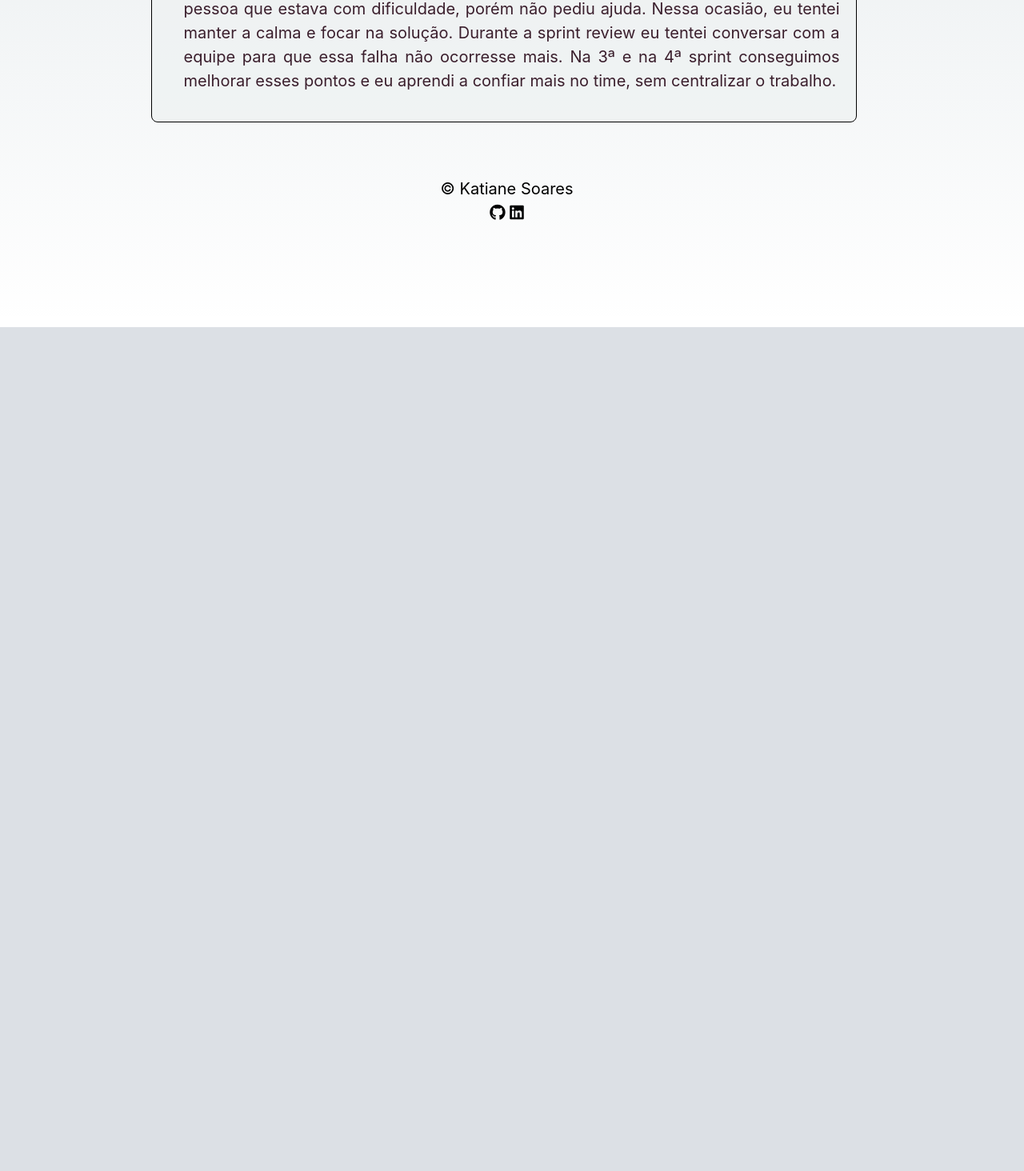
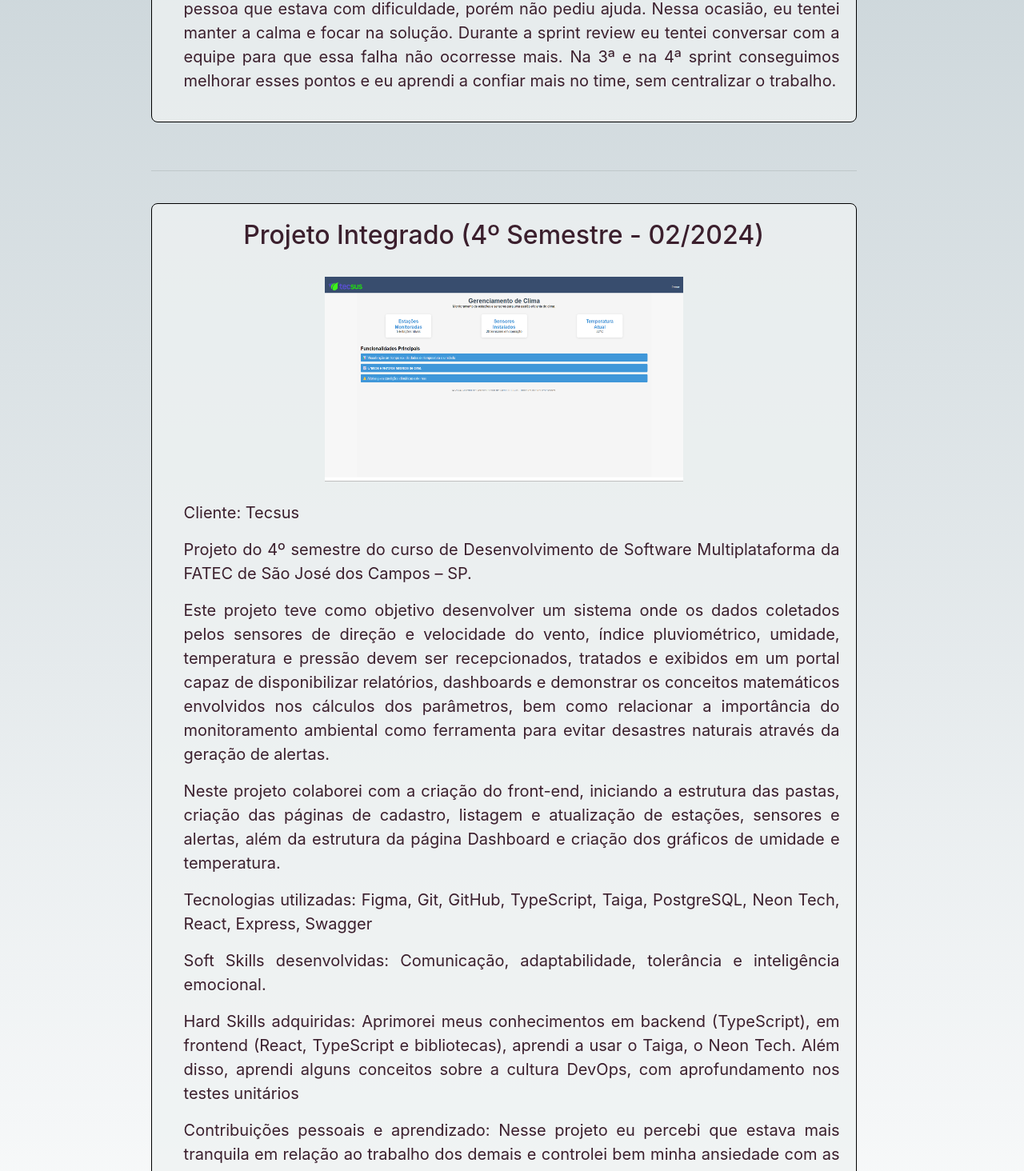
Before and after one commit to Katianefatec/Portfolio, a Flask app: page /projetos in a window 1280 px wide. Shown: the part 5036-6500 px from the top of the page at 80% size. Before the commit the page ends 5445 px from the top, so only its background shows below. Run offline with Flask 2, Linux system fonts and the light colour scheme; some libraries are stand-ins or nearby versions; some web fonts are replaced.

Commit message:
atualizei a pagina projetos com o projeto do semestre

```diff
--- a/Src/app.py
+++ b/Src/app.py
@@ -26,8 +26,6 @@ def experiencia():
     ]
     return render_template('experiencia.html', experiencias=experiencias, experiencias2=experiencias2)
 
-
-
 @app.route('/sobremim')
 def sobremim():
     idade_usuario = datetime.now().year - data_nascimento_usuario.year - ((datetime.now().month, datetime.now().day) < (data_nascimento_usuario.month, data_nascimento_usuario.day))
--- a/Src/templates/projetos.html
+++ b/Src/templates/projetos.html
@@ -134,6 +134,32 @@
 
       </div>
     </div>
+  </div>
+  <br>
+  <hr>
+  <br>
+  <div class="projeto2">
+    <div>
+      <h2 class="projeto-title">Projeto Integrado (4º Semestre - 02/2024) </h2>
+      <br>
+      <a href="https://github.com/equipe-javali/API_4.git" target="_blank">
+        <img src="/static/img/tecsus.png" alt="Imagem Projeto API CtrlA">
+      </a>
+      <br>
+      <div class="projeto-description">
+        <p> Cliente: Tecsus </p>
+        <p>Projeto do 4º semestre do curso de Desenvolvimento de Software Multiplataforma da FATEC
+        de São José dos Campos – SP. </p>
+        <p> Este projeto teve como objetivo desenvolver um sistema onde os dados coletados pelos sensores de direção e velocidade do vento, índice pluviométrico, umidade, temperatura e pressão devem ser recepcionados, tratados e exibidos em um portal capaz de disponibilizar relatórios, dashboards e demonstrar os conceitos matemáticos envolvidos nos cálculos dos parâmetros, bem como relacionar a importância do monitoramento ambiental como ferramenta para evitar desastres naturais através da geração de alertas. </p>
+        <p> Neste projeto colaborei com a criação do front-end, iniciando a estrutura das pastas, criação das páginas de cadastro, listagem e atualização de estações, sensores e alertas, além da estrutura da página Dashboard e criação dos gráficos de umidade e temperatura.</p>
+        <p> Tecnologias utilizadas:  Figma, Git, GitHub, TypeScript, Taiga, PostgreSQL, Neon Tech, React, Express, Swagger </p>
+        <p> Soft Skills desenvolvidas: Comunicação, adaptabilidade, tolerância e inteligência emocional. </p>
+        <p> Hard Skills adquiridas: Aprimorei meus conhecimentos em backend (TypeScript), em frontend (React, TypeScript e bibliotecas), aprendi a usar o Taiga, o Neon Tech. Além disso, aprendi alguns conceitos sobre a cultura DevOps, com aprofundamento nos testes unitários</p>
+        <p> Contribuições pessoais e aprendizado: Nesse projeto eu percebi que estava mais tranquila em relação ao trabalho dos demais e controlei bem minha ansiedade com as entregas.</p>
+
+      </div>
+    </div>
+
 
 
 </div>
```
Also changed, not shown: Src/static/img/tecsus.png (added).
